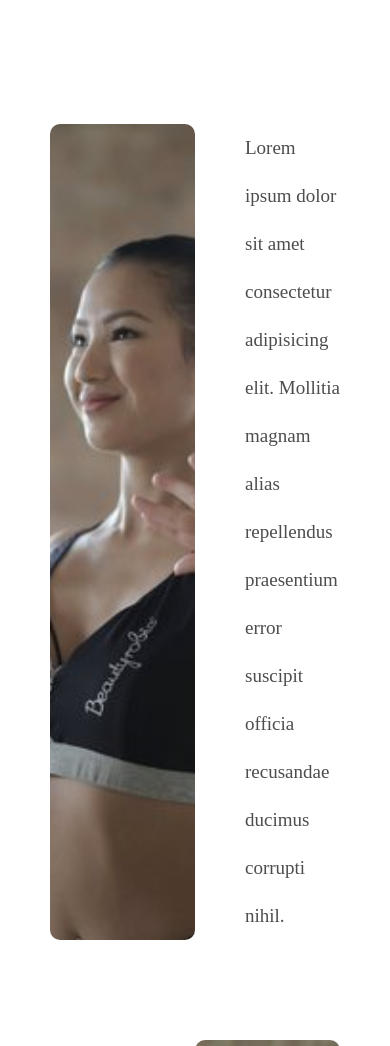
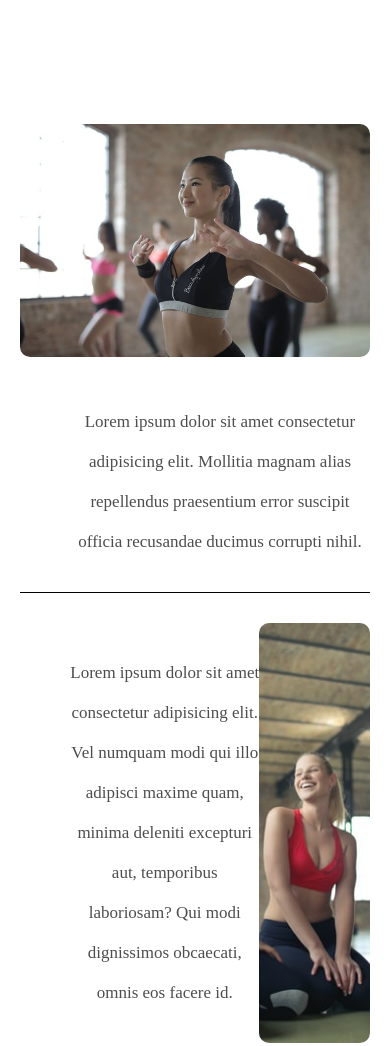
Before and after one commit to LucianoSainz/BodyYoga, a plain HTML site: page index.html in a window 390 px wide. Shown: the part 820-1866 px from the top of the page. Drawn offline with Linux system fonts and the light colour scheme.

Commit message:
added media screen 661px styles

```diff
--- a/css/styles.css
+++ b/css/styles.css
@@ -280,3 +280,32 @@ footer p{
         line-height: 35px;
     }
 }
+
+@media only screen and (max-width: 661px){
+    .info{
+        width: 100%;
+        padding: 0px 20px;
+    }
+
+    .info .left-info{
+        width: 100%;
+        display: block;
+        border-bottom: 1px solid #000;
+    }
+
+    .info .left-info figure{
+        width: 100% !important;
+    }
+
+    .info .left-info ,.info-text{
+        width: 100% !important;
+        padding-left: 0px;
+        margin: 30px 0px;
+        text-align: center;
+    }
+
+    .info .left-info ,.info-text p{
+        font-size: 17px !important;
+        line-height: 40px !important;
+    }
+}
```
